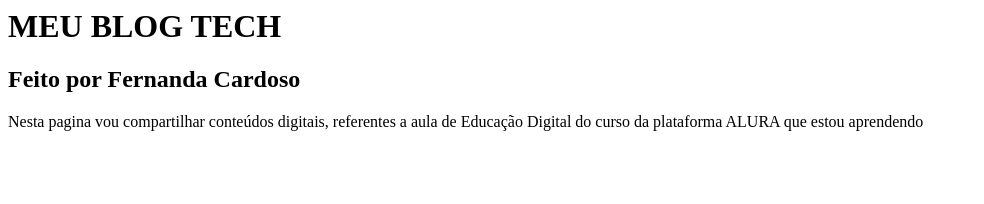
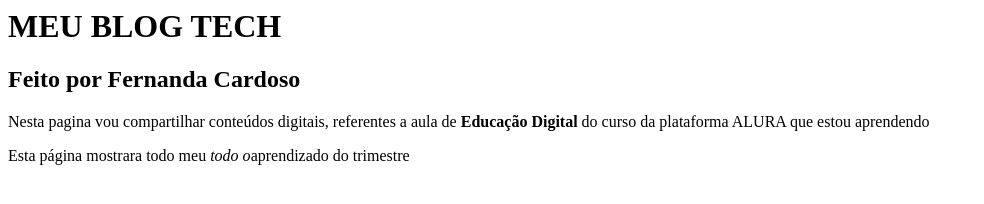
Before and after one commit to ProFernanda/1-NEM---PAGINA, a plain HTML site: page index.html in a window 1280 px wide. Shown: the whole page, without its empty margins (0-984 px from the left). Drawn offline with Linux system fonts and the light colour scheme.

Commit message:
atualizai meu codigo

```diff
--- a/index.html
+++ b/index.html
@@ -1,3 +1,4 @@
 <h1>MEU BLOG TECH</h1>
 <h2>Feito por Fernanda Cardoso</h2>
-<p>Nesta pagina vou compartilhar conteúdos digitais, referentes a aula de Educação Digital do curso da plataforma ALURA que estou aprendendo</p>
+<p>Nesta pagina vou compartilhar conteúdos digitais, referentes a aula de <strong>Educação Digital</strong> do curso da plataforma ALURA que estou aprendendo</p>
+<p>Esta página mostrara todo meu <i>todo o</i>aprendizado do trimestre</p>
```
